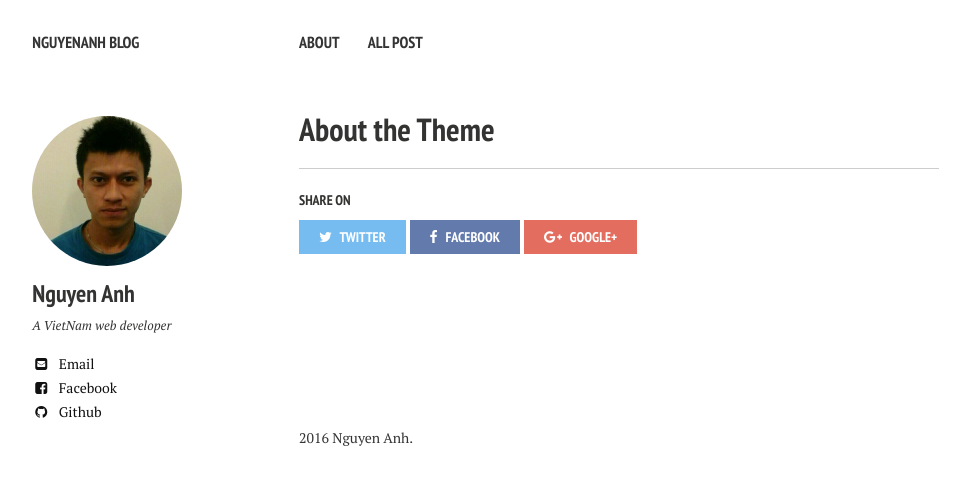
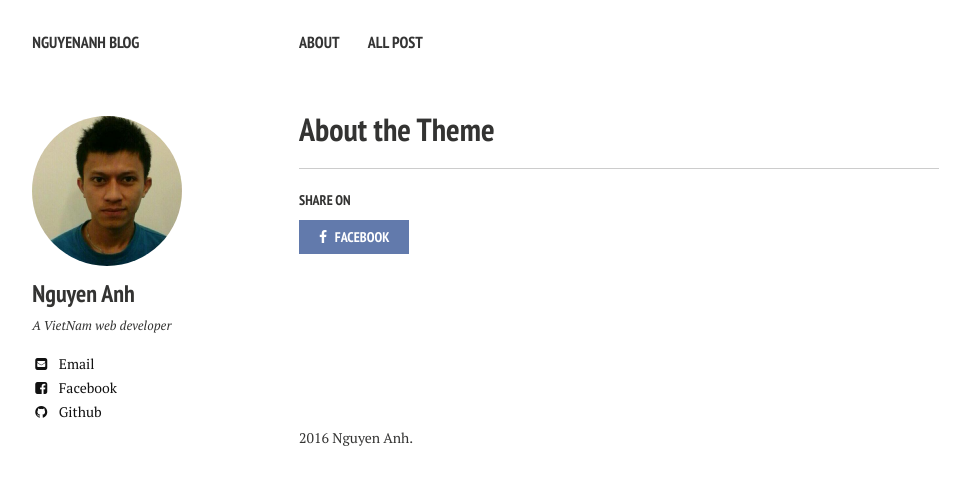
Before and after one commit to Nguyenanh/nguyenanh.github.io, a Jekyll site: the page built from about/index.md, in a window 1280 px wide. Shown: the top 485 px of the page, without its empty margins (21-991 px from the left). Built offline with Jekyll 4.4.1, drawn with Linux system fonts in a browser that asks for light colours; nearby versions of some CDN libraries.

Commit message:
fix share facebook

```diff
--- a/_includes/_social-share.html
+++ b/_includes/_social-share.html
@@ -2,13 +2,7 @@
   <h4>Share on</h4>
   <ul>
     <li>
-      <a href="https://twitter.com/intent/tweet?text={{ site.url }}{{ page.url }}" class="twitter" title="Share on Twitter"><i class="fa fa-twitter"></i><span> Twitter</span></a>
-    </li>
-    <li>
-      <a href="https://www.facebook.com/sharer/sharer.php?u={{ site.url }}{{ page.url }}" class="facebook" title="Share on Facebook"><i class="fa fa-facebook"></i><span> Facebook</span></a>
-    </li>
-    <li>
-      <a href="https://plus.google.com/share?url={{ site.url }}{{ page.url }}" class="google-plus" title="Share on Google Plus"><i class="fa fa-google-plus"></i><span> Google+</span></a>
+      <a href="https://facebook.com/sharer.php?u={{ site.url }}{{ page.url }}" rel="nofollow" class="facebook" target="_blank" title="Share on Facebook"><i class="fa fa-facebook"></i><span> Facebook</span></a>
     </li>
   </ul>
 </div><!-- /.social-share -->
```
Also changed, not shown: images/Screen Shot 2016-04-10 at 8.33.17 AM.png (deleted).
